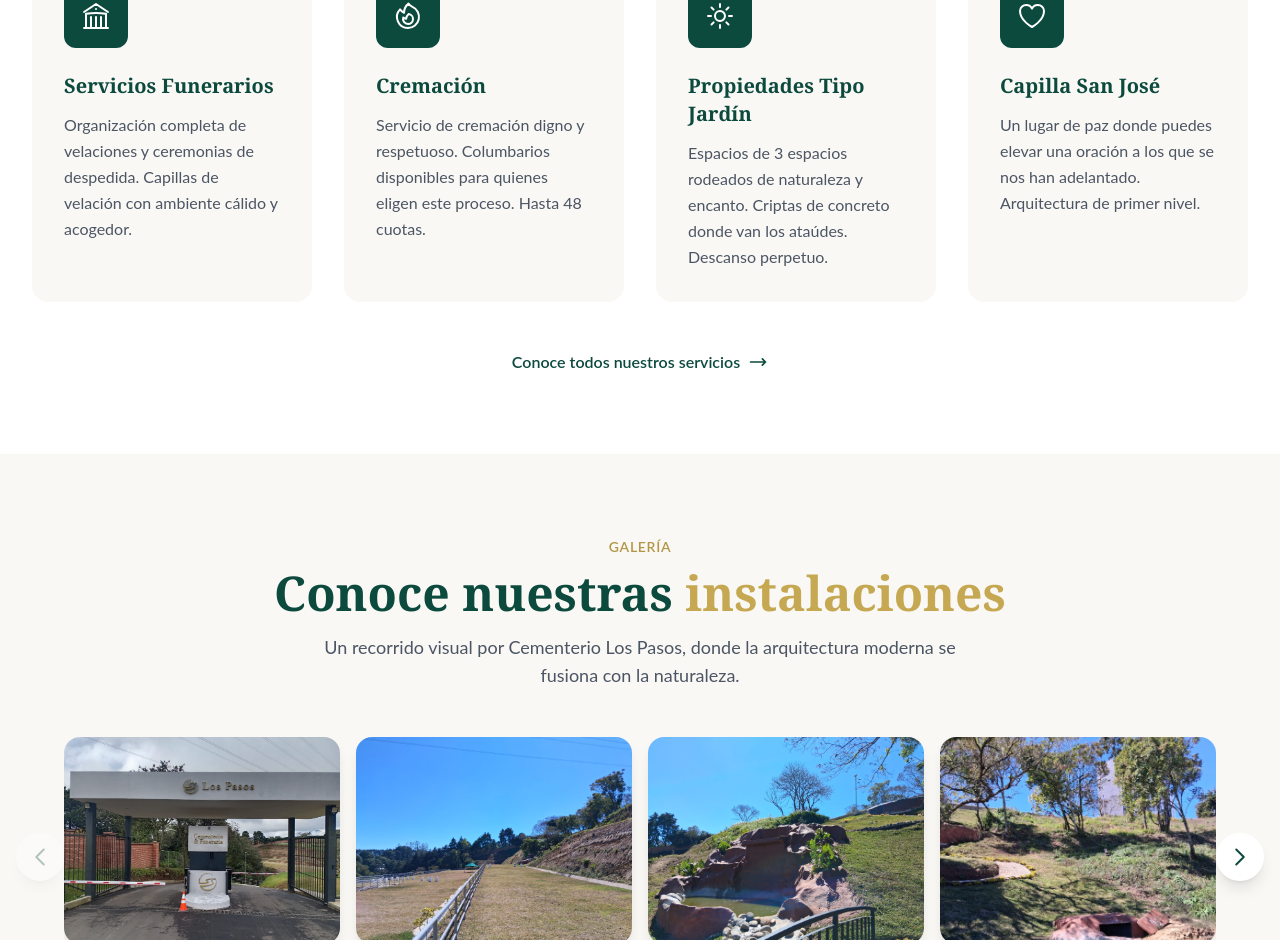
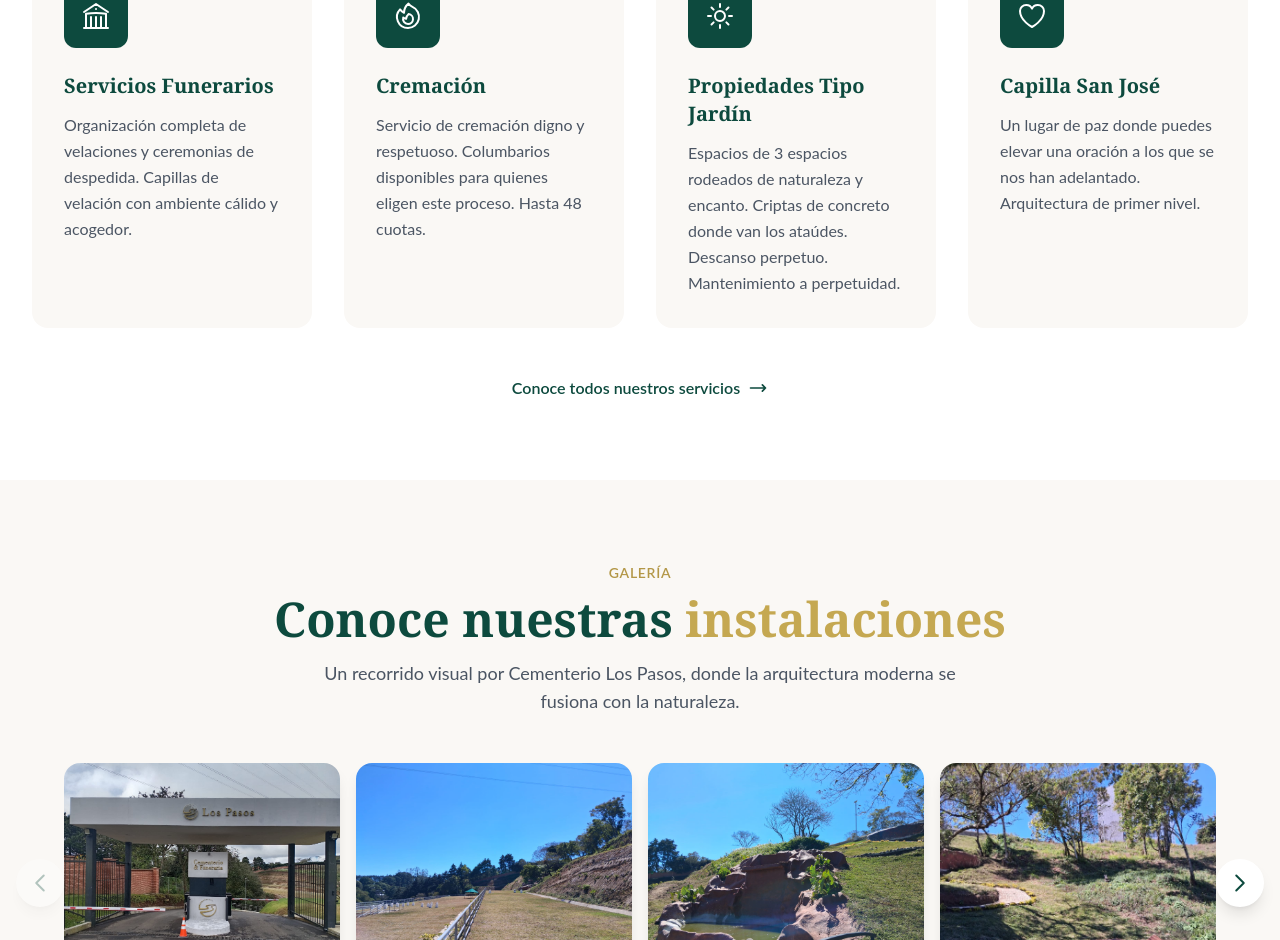
Before and after one commit to sergio6calderon-netizen/elizabethPazLosPasos, a Next.js app: page / in a window 1280 px wide. Shown: the part 1171-2111 px from the top of the page. Built offline with nearby package versions, Linux system fonts and the light colour scheme.

Commit message:
Update Services.tsx

```diff
--- a/src/components/Services.tsx
+++ b/src/components/Services.tsx
@@ -22,7 +22,7 @@ const services = [
   },
   {
     title: 'Propiedades Tipo Jardín',
-    description: 'Espacios de 3 espacios rodeados de naturaleza y encanto. Criptas de concreto donde van los ataúdes. Descanso perpetuo.',
+    description: 'Espacios de 3 espacios rodeados de naturaleza y encanto. Criptas de concreto donde van los ataúdes. Descanso perpetuo. Mantenimiento a perpetuidad.',
     icon: (
       <svg xmlns="http://www.w3.org/2000/svg" fill="none" viewBox="0 0 24 24" strokeWidth={1.5} stroke="currentColor" className="w-8 h-8">
         <path strokeLinecap="round" strokeLinejoin="round" d="M12 3v2.25m6.364.386l-1.591 1.591M21 12h-2.25m-.386 6.364l-1.591-1.591M12 18.75V21m-4.773-4.227l-1.591 1.591M5.25 12H3m4.227-4.773L5.636 5.636M15.75 12a3.75 3.75 0 11-7.5 0 3.75 3.75 0 017.5 0z" />
```
